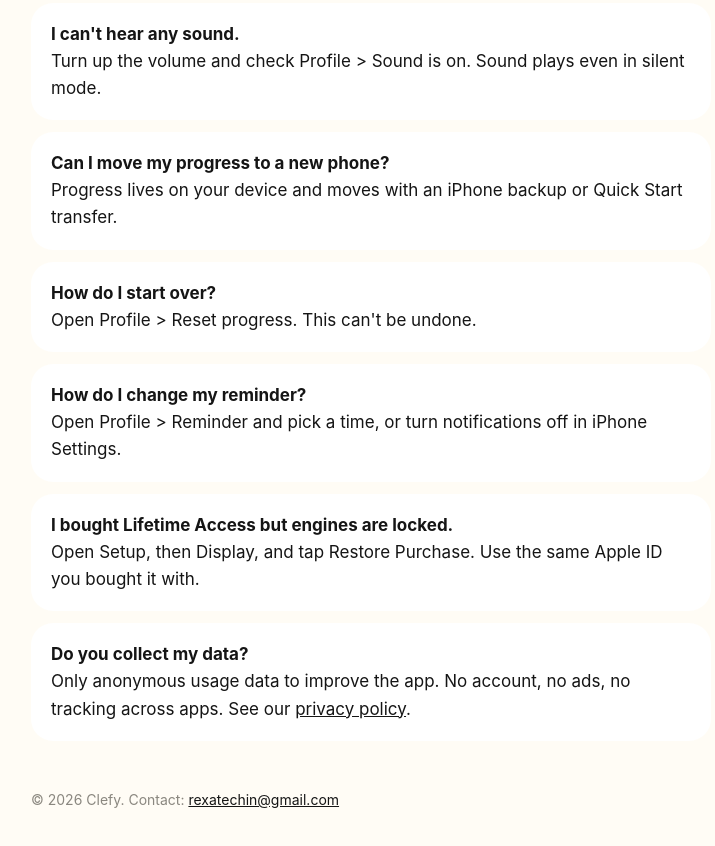
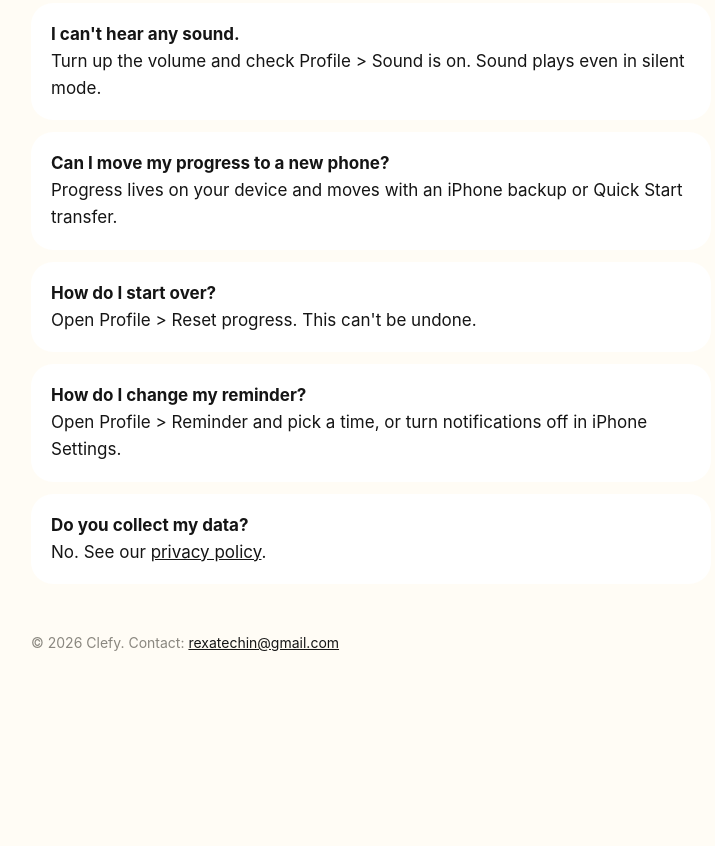
Before and after one commit to raaaaz123/clefy-frontend, a plain HTML site: page support/index.html in a window 1280 px wide. Shown: the part 356-1202 px from the top of the page, without its empty margins (269-984 px from the left). After the commit the page ends 1074 px from the top, so only its background shows below. Drawn offline with Linux system fonts and the light colour scheme.

```diff
--- a/support/index.html
+++ b/support/index.html
@@ -17,6 +17,5 @@ footer{margin-top:48px;color:var(--muted);font-size:14px}</style></head><body><m
 <div class="card"><strong>Can I move my progress to a new phone?</strong><br>Progress lives on your device and moves with an iPhone backup or Quick Start transfer.</div>
 <div class="card"><strong>How do I start over?</strong><br>Open Profile &gt; Reset progress. This can't be undone.</div>
 <div class="card"><strong>How do I change my reminder?</strong><br>Open Profile &gt; Reminder and pick a time, or turn notifications off in iPhone Settings.</div>
-<div class="card"><strong>I bought Lifetime Access but engines are locked.</strong><br>Open Setup, then Display, and tap Restore Purchase. Use the same Apple ID you bought it with.</div>
-<div class="card"><strong>Do you collect my data?</strong><br>Only anonymous usage data to improve the app. No account, no ads, no tracking across apps. See our <a href="../privacy/">privacy policy</a>.</div>
+<div class="card"><strong>Do you collect my data?</strong><br>No. See our <a href="../privacy/">privacy policy</a>.</div>
 <footer>© 2026 Clefy. Contact: <a href="mailto:rexatechin@gmail.com">rexatechin@gmail.com</a></footer></main></body></html>
```
